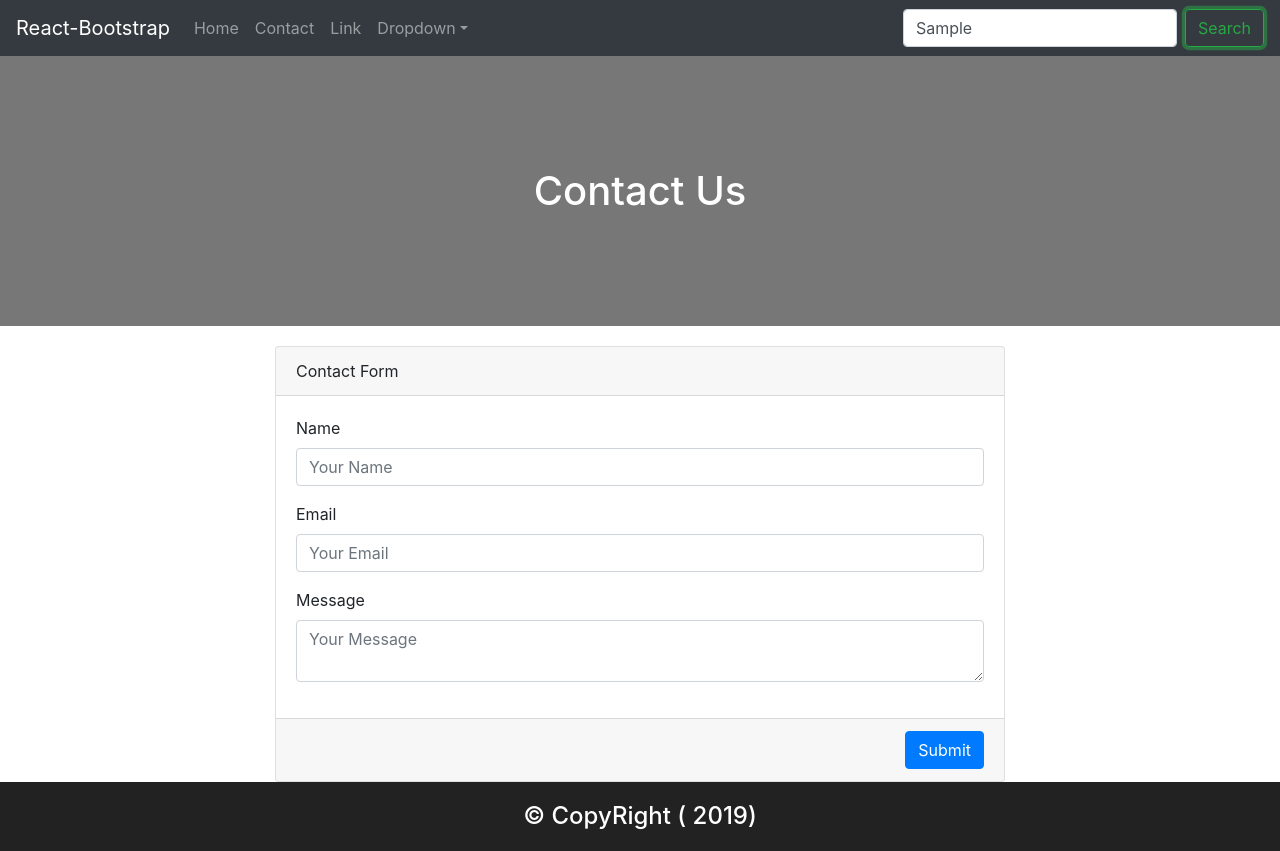
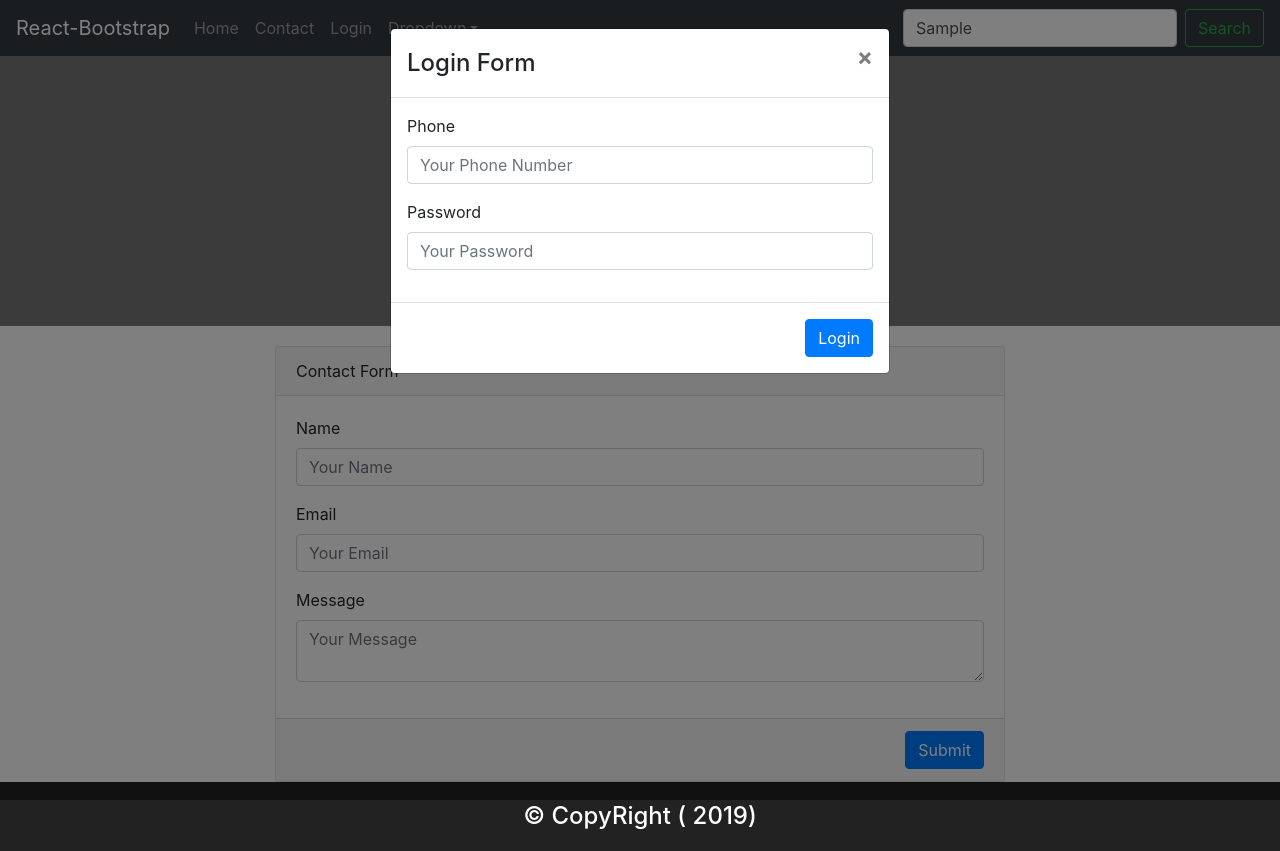
Before and after one commit to phplime/BloodBank, a React (Create React App) app: page /contactUs in a window 1280 px wide. Both pictures are taken after typing "Sample" into the empty fields and a click on the button "Search". Built offline with nearby package versions, Linux system fonts and the light colour scheme.

Commit message:
create signUp and login form

```diff
--- a/src/components/inc/Header.js
+++ b/src/components/inc/Header.js
@@ -1,6 +1,10 @@
-import React from 'react'
+import React,{useState} from 'react'
 import { Navbar, Nav, Form, FormControl, Button, NavDropdown } from 'react-bootstrap';
+import LoginModal from './LoginModal';
 function Header(props) {
+    const [show, setShow] = useState(false);
+    const handleShow = () => setShow(true);
+    const handleClose = () => setShow(false);
     return (
 
         <div>
@@ -12,7 +16,7 @@ function Header(props) {
                 <Nav className="mr-auto">
                 <Nav.Link href="/">Home</Nav.Link>
                 <Nav.Link href="/contactUs">Contact</Nav.Link>
-                <Nav.Link href="#link">Link</Nav.Link>
+                <Nav.Link href="#" onClick={handleShow}>Login</Nav.Link>
                 <NavDropdown title="Dropdown" id="basic-nav-dropdown">
                     <NavDropdown.Item href="#action/3.1">Action</NavDropdown.Item>
                     <NavDropdown.Item href="#action/3.2">Another action</NavDropdown.Item>
@@ -23,14 +27,23 @@ function Header(props) {
                 </Nav>
                 <Form inline>
                 <FormControl type="text" placeholder="Search" className="mr-sm-2" />
-                <Button variant="outline-success">Search</Button>
+                <Button  type="button" onClick={handleShow} variant="outline-success">Search</Button>
                 </Form>
             </Navbar.Collapse>
             </Navbar>
             </>
-           {props.children}
+            {props.children}
+
+            <LoginModal show={show} handleClose={handleClose}/>
+
         </div>
+
+
+
     )
 }
 
+
+
+
 export default Header
--- /dev/null
+++ b/src/components/inc/LoginModal.js
@@ -0,0 +1,65 @@
+import React from 'react'
+import {Modal,Button} from 'react-bootstrap';
+import * as Yup from "yup";
+import { withFormik } from "formik";
+function LoginModal(props) {
+    // const [value, setValue] = useState()
+    return (
+        <div>
+            <Modal show={props.show} onHide={props.handleClose}>
+                 <form action="">
+                    <Modal.Header closeButton> <Modal.Title>Login Form</Modal.Title> </Modal.Header>
+                    <Modal.Body>
+                        <div className="form-group">
+                            <label>Phone</label>
+                            <input
+                                type="text"
+                                name="phone"
+                                className="form-control"
+                                placeholder="Your Phone Number"
+                            />
+                        </div>
+                        <div className="form-group">
+                            <label>Password</label>
+                            <input
+                                type="password"
+                                name="password"
+                                className="form-control"
+                                placeholder="Your Password" />
+                        </div>
+                    </Modal.Body>
+                    <Modal.Footer>
+                        <Button variant="primary" > Login </Button>
+                    </Modal.Footer>
+                </form>
+            </Modal>
+        </div>
+    )
+}
+
+export default withFormik({
+
+    mapPropsToValues: () => ({
+        phone: '',
+        password:'',
+    }),
+    validationSchema: Yup.object().shape({
+        phone:Yup.string().required('You Must give us Your Phone.'),
+        password:Yup.string().required('You Must give us Your Password.'),
+    }),
+
+     handleSubmit: (data, {setSubmitting}) => {
+        //  setTimeout(() => {
+        //     setSubmitting(true);
+        //     //  axios.post('http://localhost/blood/api/add_user', JSON.stringify(data, null, 2))
+        //     // .then(result => {
+        //     //     document.getElementById("create-course-form").reset();
+        //     // })
+        //     // .catch(error => {
+        //     //    console.log(error)
+        //     // })
+
+        //  }, 4000);
+
+    }
+})(LoginModal)
--- a/src/components/pages/SignUp.js
+++ b/src/components/pages/SignUp.js
@@ -4,6 +4,8 @@ import { withFormik } from "formik";
 import { Form, Button} from 'react-bootstrap';
 import SignUpForm from './SignUpForm';
 import axios from 'axios';
+import "react-loader-spinner/dist/loader/css/react-spinner-loader.css";
+import Loader from 'react-loader-spinner'
 
 
 const fields = {
@@ -26,7 +28,6 @@ const fields = {
 
 }
 
-
 export class SignUp extends Component {
     constructor(props){
         super(props)
@@ -34,16 +35,32 @@ export class SignUp extends Component {
         this.state = {
             error: null,
             user: [],
-            loading:true,
+            loading: true,
+
         }
+    }
+
+    componentDidMount() {
+        axios.get(`http://localhost/blood/api/get_all_blood_group`)
+        .then(response => {
+            this.setState({
+                blood_group: response.data,
+            })
+        })
+        .catch(error => {
+            this.setState({
+                error:'Somethings Were wrong',
+            })
+        })
     }
 
     render() {
         return (
             <div>
-                <Form onSubmit={this.props.handleSubmit} id='create-course-form'>
+                {this.props.isSubmitting !== true ?
+                    <Form onSubmit={this.props.handleSubmit} id='create-course-form'>
                         {fields.sections.map((section, i) => {
-                            return(
+                            return (
                                 <div className="row" key={i}>
                                     {section.map((field, j) => {
                                         return <SignUpForm
@@ -55,6 +72,7 @@ export class SignUp extends Component {
                                             onBlur={this.props.handleBlur}
                                             touched={(this.props.touched[field.name])}
                                             errors={this.props.errors[field.name]}
+                                        // group = {this.state.blood_group}
                                         />
                                     })}
                                 </div>
@@ -67,6 +85,16 @@ export class SignUp extends Component {
                             </Button>
                         </div>
                     </Form>
+                    : <div className="loader_area text-center" style={{height:'250px'}}>
+                        <Loader
+                        type="Watch"
+                        color="#00BFFF"
+                        height={100}
+                        width={100}
+                        timeout={3000} //3 secs
+
+                    />
+                    </div>}
             </div>
         )
     }
@@ -92,20 +120,17 @@ export default withFormik({
     }),
 
      handleSubmit: (data, {setSubmitting}) => {
+        //  setTimeout(() => {
+        //     setSubmitting(true);
+        //     //  axios.post('http://localhost/blood/api/add_user', JSON.stringify(data, null, 2))
+        //     // .then(result => {
+        //     //     document.getElementById("create-course-form").reset();
+        //     // })
+        //     // .catch(error => {
+        //     //    console.log(error)
+        //     // })
 
-         setTimeout(() => {
-            alert(JSON.stringify(data, null, 2));
-            setSubmitting(false);
-
-             axios.post('http://localhost/blood/api/add_user', JSON.stringify(data))
-            .then(result => {
-                document.getElementById("create-course-form").reset();
-            })
-            .catch(error => {
-               console.log(error)
-            })
-
-         }, 4000);
+        //  }, 4000);
 
     }
 })(SignUp)
--- a/src/components/pages/SignUpForm.js
+++ b/src/components/pages/SignUpForm.js
@@ -22,6 +22,12 @@ function SignUpForm(props) {
             setError('Somethings were wrong')
         })
     }
+
+    const getGroup = group.map((bGroup, i) => {
+        return (
+            <option value={bGroup.id} key={i}>{bGroup.name}</option>
+        )
+    })
 
     if (props.elementName === 'input') {
         return (
@@ -86,11 +92,10 @@ function SignUpForm(props) {
                             onChange={props.onChange}
                             onBlur={props.handleBlur} >
                             <option value="">Select Group</option>
-                            {group.map((bGroup, i) => {
-                                return (
-                                    <option value={bGroup.id} key={i}>{bGroup.name}</option>
-                                )
-                            })}
+                            {group.length !== 0 && error!==true?
+                             getGroup
+                            : <option>please wait...</option>
+                            }
 
                         </Form.Control>
                         <div>
```
